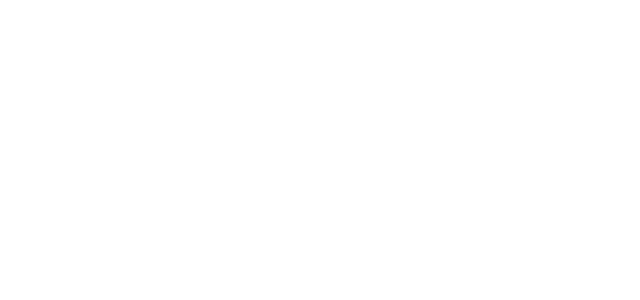
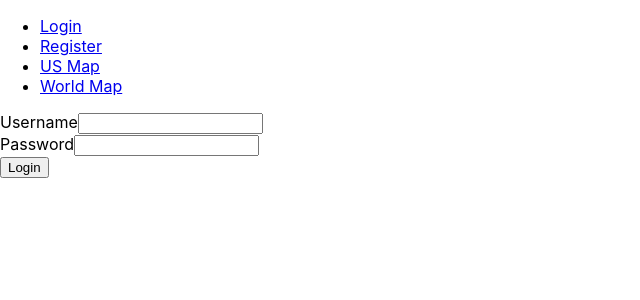
Before and after one commit to andblake22/Travel-Tracker, a React (Create React App) app: page /login in a window 1280 px wide. Before the commit this address had no page. Shown: the top 300 px of the page, without its empty margins (0-640 px from the left). Built offline with nearby package versions, Linux system fonts and the light colour scheme; no server answers.

Commit message:
basic cleanup
basic cleanup

```diff
--- a/src/App.tsx
+++ b/src/App.tsx
@@ -1,17 +1,25 @@
-import { BrowserRouter as Router, Route, Routes } from 'react-router-dom';
-import WorldMap from './webpages/WorldMap';
-import USMap from './webpages/USMap';
+import React from 'react';
+import { BrowserRouter as Router, Routes, Route } from 'react-router-dom';
+import Navbar from './components/Navbar';
+import Login from './components/Login';
+import Register from './components/Register';
+import USMap from './components/USMap';
+import WorldMap from './components/WorldMap';
 
-function App() {
+const App: React.FC = () => {
   return (
     <Router>
-      <Routes>
-        <Route path="/world" element={<WorldMap />} />
-        <Route path="/us" element={<USMap />} />
-        <Route path="/" element={<WorldMap />} />
-      </Routes>
+      <div>
+        <Navbar />
+        <Routes>
+          <Route path="/login" element={<Login />} />
+          <Route path="/register" element={<Register />} />
+          <Route path="/us" element={<USMap />} />
+          <Route path="/world" element={<WorldMap />} />
+        </Routes>
+      </div>
     </Router>
   );
-}
+};
 
 export default App;
--- a/src/components/Login.tsx
+++ b/src/components/Login.tsx
@@ -1,4 +1,3 @@
-// src/components/Login.tsx
 import React, { useState } from 'react';
 import { loginUser } from '../services/api';
 import { useDispatch } from 'react-redux';
@@ -14,8 +13,8 @@
 
     try {
       const data = await loginUser(username, password);
-      localStorage.setItem('token', data.token); // Store JWT token securely
-      dispatch(setUser(data)); // Store user data in Redux
+      localStorage.setItem('token', data.token);
+      dispatch(setUser(data));
       alert('Login successful!');
     } catch (error) {
       alert('Login failed. Please check your credentials.');
--- /dev/null
+++ b/src/components/Navbar.tsx
@@ -0,0 +1,25 @@
+import React from 'react';
+import { Link } from 'react-router-dom';
+
+const Navbar: React.FC = () => {
+  return (
+    <nav>
+      <ul>
+        <li>
+          <Link to="/login">Login</Link>
+        </li>
+        <li>
+          <Link to="/register">Register</Link>
+        </li>
+        <li>
+          <Link to="/us">US Map</Link>
+        </li>
+        <li>
+          <Link to="/world">World Map</Link>
+        </li>
+      </ul>
+    </nav>
+  );
+};
+
+export default Navbar;
--- a/src/components/Register.tsx
+++ b/src/components/Register.tsx
@@ -1,4 +1,3 @@
-// src/components/Register.tsx
 import React, { useState } from 'react';
 import { registerUser } from '../services/api';
 import { checkPassword } from '../services/checkPassword';
--- a/src/webpages/USMap.tsx
+++ b/src/components/USMap.tsx
@@ -1,6 +1,6 @@
 import React, { useEffect, useRef, useState } from 'react';
 import { useDispatch, useSelector } from 'react-redux';
-import { addState, removeState } from '../redux/visitedSlice'; // Add removeState action
+import { addState, removeState } from '../redux/visitedSlice';
 import { ReactComponent as USMapSVG } from '../assets/usa.svg';
 import stateNames from '../models/states.json';
 
--- a/src/webpages/WorldMap.tsx
+++ b/src/components/WorldMap.tsx
@@ -1,6 +1,6 @@
 import React, { useEffect, useRef, useState } from 'react';
 import { useDispatch, useSelector } from 'react-redux';
-import { addCountry, removeCountry } from '../redux/visitedSlice'; // Add removeCountry action
+import { addCountry, removeCountry } from '../redux/visitedSlice';
 import { ReactComponent as WorldMapSVG } from '../assets/world.svg';
 import countryNames from '../models/countries.json';
 
--- a/src/services/api.ts
+++ b/src/services/api.ts
@@ -10,10 +10,9 @@
     'Content-Type': 'application/json',
     'Authorization': `Bearer ${localStorage.getItem('token')}`
   },
-  timeout: 5000, // 5 seconds timeout to prevent hanging requests
+  timeout: 5000,
 });
 
-// Function to register a new user
 export const registerUser = async (username: string, password: string, role: string) => {
   const response = await apiClient.post('/users/register', {
     username,
@@ -23,7 +22,7 @@
   return response.data;
 };
 
-// Function to login user
+
 export const loginUser = async (username: string, password: string) => {
   const response = await apiClient.post('/users/login', {
     username,
```
